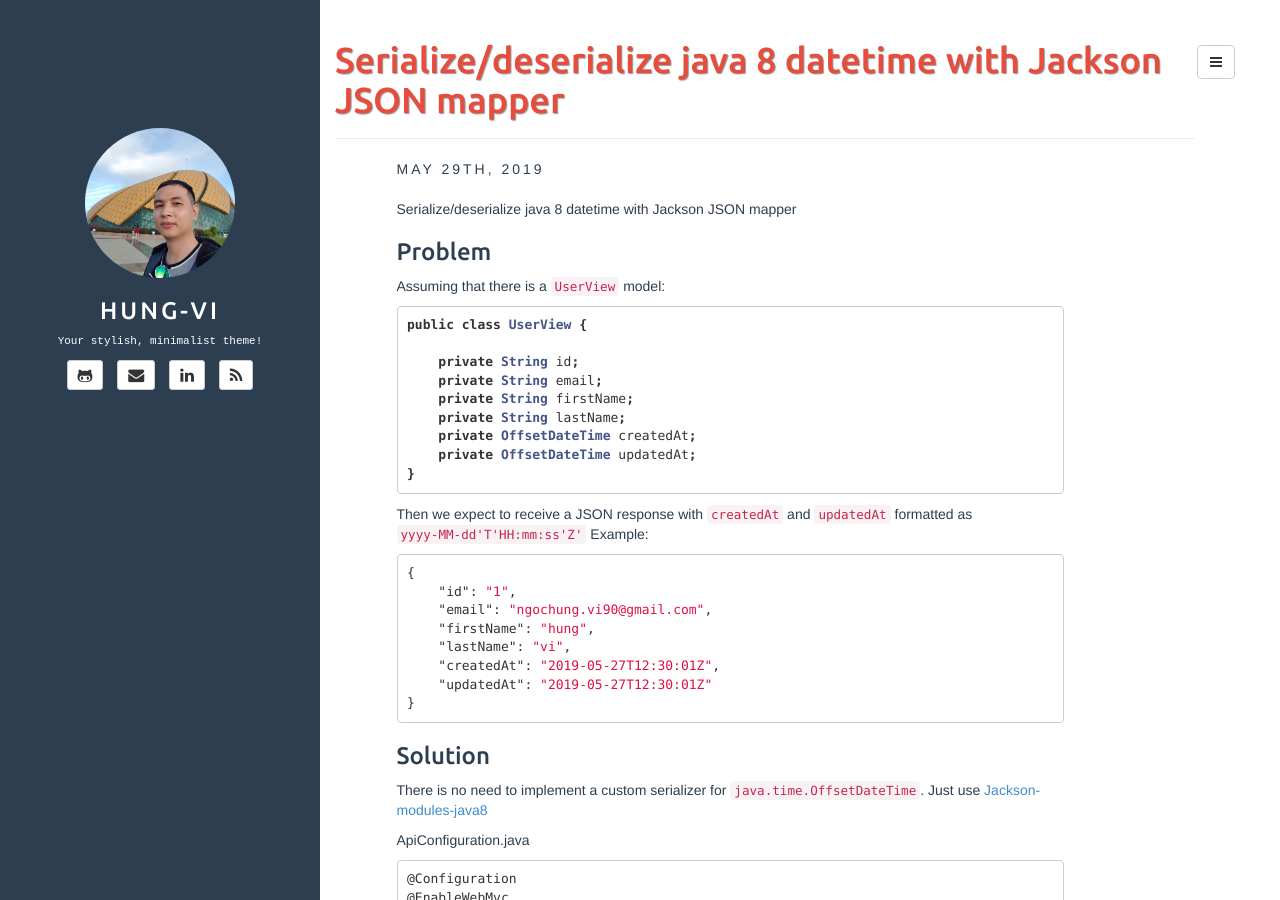
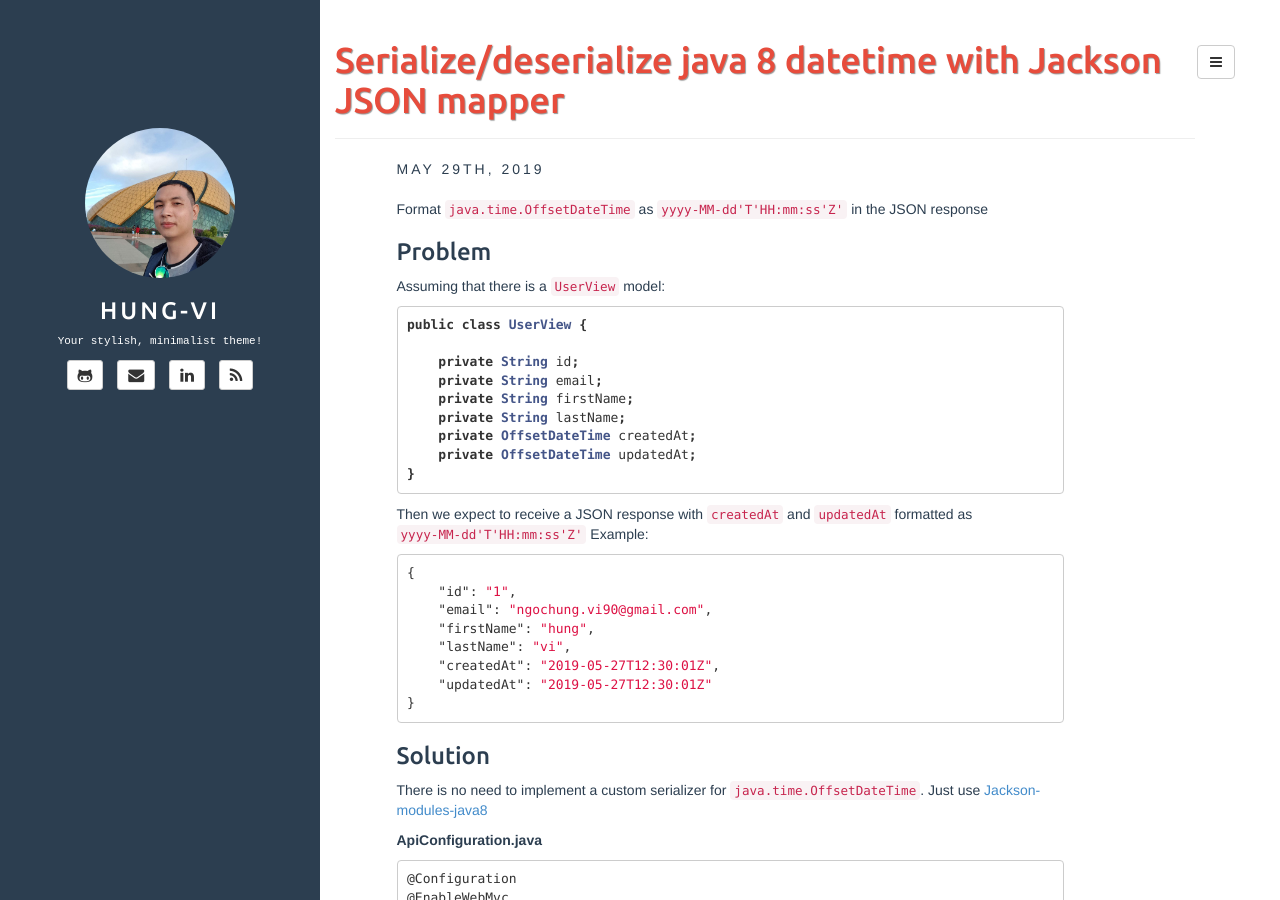
Before and after one commit to hung-vi/hung-vi.github.io, a Jekyll site: the page built from _posts/2019-05-29-serialize-deserialize-java8-datetime-with-jackson.md, in a window 1280 px wide and 900 px high. Built offline with Jekyll 4.4.1, drawn with Linux system fonts in a browser that asks for light colours; comment, search, counter and statistics services are not loaded.

````diff
--- a/_posts/2019-05-29-serialize-deserialize-java8-datetime-with-jackson.md
+++ b/_posts/2019-05-29-serialize-deserialize-java8-datetime-with-jackson.md
@@ -3,10 +3,10 @@ layout: post
 title: Serialize/deserialize java 8 datetime with Jackson JSON mapper
 categories: [java]
 tags: [jackson, JSON, springboot, java8, datetime, UTC, format]
-fullview: true
+comments: true
 ---
 
-Serialize/deserialize java 8 datetime with Jackson JSON mapper
+Format `java.time.OffsetDateTime` as `yyyy-MM-dd'T'HH:mm:ss'Z'` in the JSON response
 
 ### Problem
 
@@ -43,7 +43,7 @@ Example:
 There is no need to implement a custom serializer for `java.time.OffsetDateTime`.
 Just use [Jackson-modules-java8](https://github.com/FasterXML/jackson-modules-java8)
 
-ApiConfiguration.java
+**ApiConfiguration.java**
 
 ```java
 @Configuration
@@ -70,7 +70,7 @@ public class ApiConfiguration implements WebMvcConfigurer {
 }
 ```
 
-build.gradle
+**build.gradle**
 
 ```gradle
 dependencies {
````
Also changed, not shown: _posts/2019-05-29-gradle-5.x-not-create-jar.md (+1 -1 lines), _posts/2019-05-29-regular-expression.md (+2 -2 lines).
